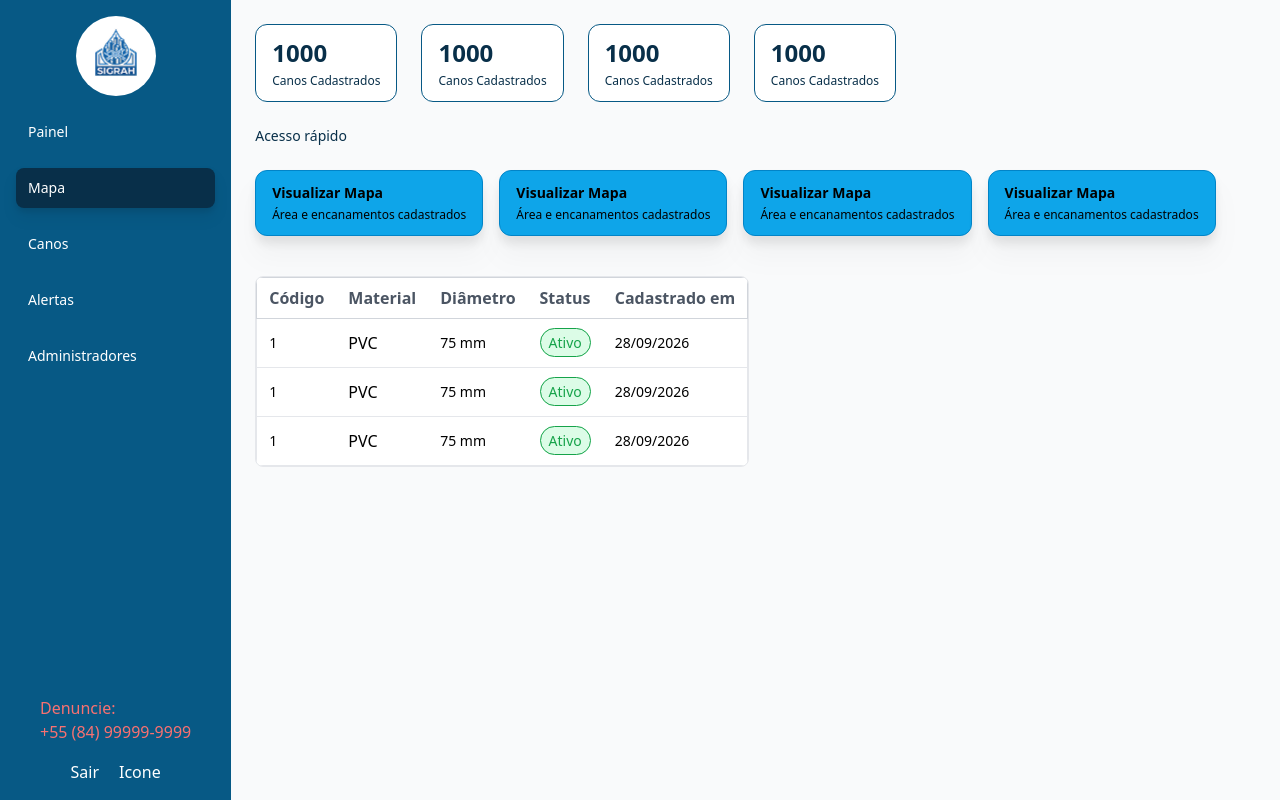
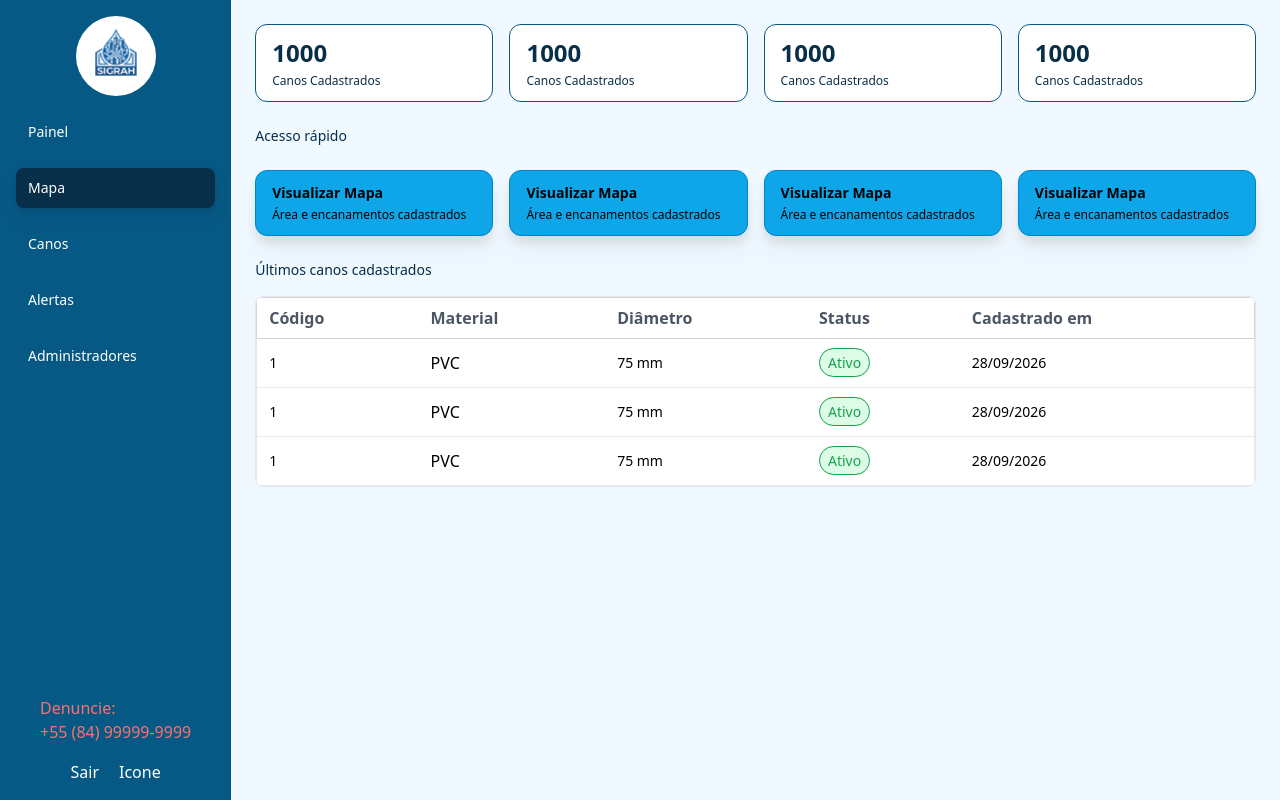
Before and after one commit to Projeto-Integrador-SIGRAH/projeto-integrador, a Django app: page /user/painel/ in a window 1280 px wide. Run offline with Django 5.2, Linux system fonts and the light colour scheme; some libraries are stand-ins or nearby versions.

Commit message:
fix width of panel page

```diff
--- a/templates/base.html
+++ b/templates/base.html
@@ -9,8 +9,8 @@
     {% tailwind_css %}
 </head>
 
-<body class="bg-gray-50 text-black leading-normal tracking-normal">
-<div class="container flex h-screen">
+<body class="bg-sky-50 text-black leading-normal tracking-normal">
+    <div class="flex h-screen w-full">
         <section class="flex flex-col justify-between h-full w-2/10 bg-sky-800">
             <div class="flex flex-col p-4 gap-4">
                 <div class="flex justify-center">
@@ -36,7 +36,7 @@
                 </a>
             </div>
         </section>
-    <section>
+        <section class="flex-1">
             {% block content %}
 
             {% endblock %}
--- a/user/templates/user/painel.html
+++ b/user/templates/user/painel.html
@@ -4,20 +4,20 @@
 {% block content %}
     <main class="p-6">
         <section class="flex flex-col gap-6">
-            <header class="flex items-center gap-6">
-                <div class="flex flex-col gap-1 bg-white border border-sky-800 border-l-3 px-4 py-3 rounded-xl">
+            <header class="flex items-center gap-4">
+                <div class="flex flex-col gap-1 bg-white border border-sky-800 border-l-3 px-4 py-3 rounded-xl w-full">
                     <span class="font-bold text-2xl text-sky-950">1000</span>
                     <p class="text-xs text-sky-950">Canos Cadastrados</p>
                 </div>
-                <div class="flex flex-col gap-1 bg-white border border-sky-800 border-l-3 px-4 py-3 rounded-xl">
+                <div class="flex flex-col gap-1 bg-white border border-sky-800 border-l-3 px-4 py-3 rounded-xl w-full">
                     <span class="font-bold text-2xl text-sky-950">1000</span>
                     <p class="text-xs text-sky-950">Canos Cadastrados</p>
                 </div>
-                <div class="flex flex-col gap-1 bg-white border border-sky-800 border-l-3 px-4 py-3 rounded-xl">
+                <div class="flex flex-col gap-1 bg-white border border-sky-800 border-l-3 px-4 py-3 rounded-xl w-full">
                     <span class="font-bold text-2xl text-sky-950">1000</span>
                     <p class="text-xs text-sky-950">Canos Cadastrados</p>
                 </div>
-                <div class="flex flex-col gap-1 bg-white border border-sky-800 border-l-3 px-4 py-3 rounded-xl">
+                <div class="flex flex-col gap-1 bg-white border border-sky-800 border-l-3 px-4 py-3 rounded-xl w-full">
                     <span class="font-bold text-2xl text-sky-950">1000</span>
                     <p class="text-xs text-sky-950">Canos Cadastrados</p>
                 </div>
@@ -25,26 +25,27 @@
             <section class="flex flex-col gap-6">
                 <p class="text-sm text-sky-950">Acesso rápido</p>
                 <div class="flex gap-4">
-                    <div class="flex flex-col gap-1 bg-sky-500 border border-sky-600 px-4 py-3 rounded-xl drop-shadow-xl">
+                    <div class="flex flex-col gap-1 bg-sky-500 border border-sky-600 px-4 py-3 rounded-xl drop-shadow-xl w-full">
                         <span class="font-bold text-sm text-black">Visualizar Mapa</span>
                         <p class="text-xs text-black">Área e encanamentos cadastrados</p>
                     </div>
-                    <div class="flex flex-col gap-1 bg-sky-500 border border-sky-600 px-4 py-3 rounded-xl drop-shadow-xl">
+                    <div class="flex flex-col gap-1 bg-sky-500 border border-sky-600 px-4 py-3 rounded-xl drop-shadow-xl w-full">
                         <span class="font-bold text-sm text-black">Visualizar Mapa</span>
                         <p class="text-xs text-black">Área e encanamentos cadastrados</p>
                     </div>
-                    <div class="flex flex-col gap-1 bg-sky-500 border border-sky-600 px-4 py-3 rounded-xl drop-shadow-xl">
+                    <div class="flex flex-col gap-1 bg-sky-500 border border-sky-600 px-4 py-3 rounded-xl drop-shadow-xl w-full">
                         <span class="font-bold text-sm text-black">Visualizar Mapa</span>
                         <p class="text-xs text-black">Área e encanamentos cadastrados</p>
                     </div>
-                    <div class="flex flex-col gap-1 bg-sky-500 border border-sky-600 px-4 py-3 rounded-xl drop-shadow-xl">
+                    <div class="flex flex-col gap-1 bg-sky-500 border border-sky-600 px-4 py-3 rounded-xl drop-shadow-xl w-full">
                         <span class="font-bold text-sm text-black">Visualizar Mapa</span>
                         <p class="text-xs text-black">Área e encanamentos cadastrados</p>
                     </div>
                 </div>
             </section>
-            <section class="flex gap-4 items-start">
-                <div class="overflow-hidden rounded-lg border border-gray-200 w-7/10 mt-4 bg-white">
+            <section class="flex flex-col gap-4 items-start">
+                <p class="text-sm text-sky-950">Últimos canos cadastrados</p>
+                <div class="overflow-hidden rounded-lg border border-gray-200 bg-white w-full">
                     <table class="w-full text-left">
                         <thead class="border border-gray-200">
                             <tr class="border border-gray-300">
```
Lines whose indentation alone changed are shown as unchanged.
